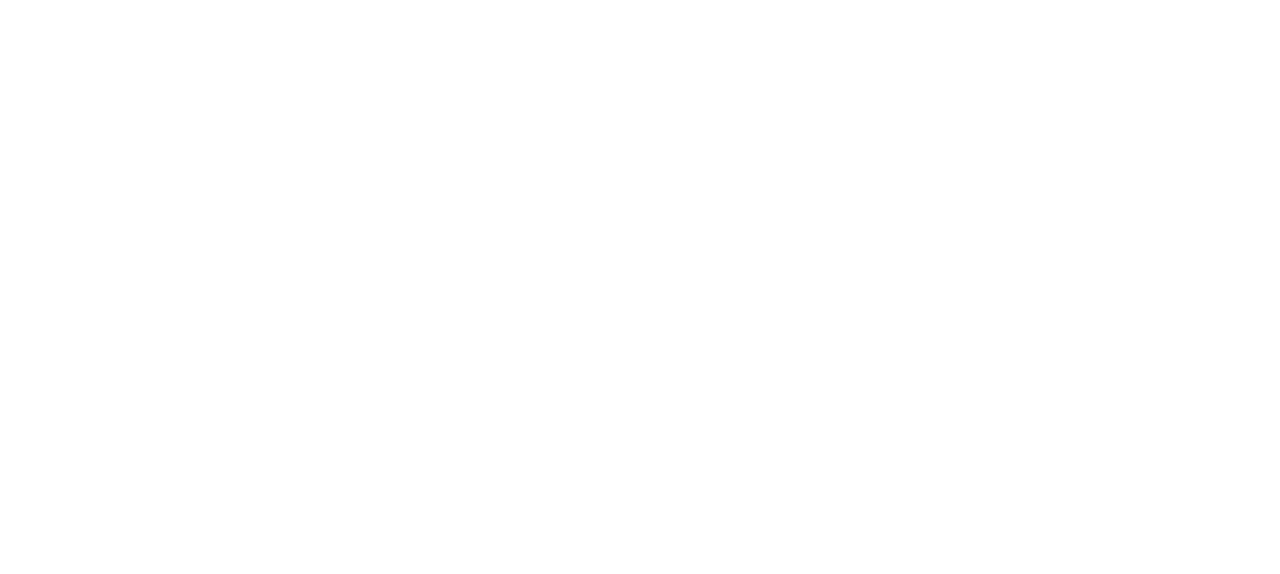
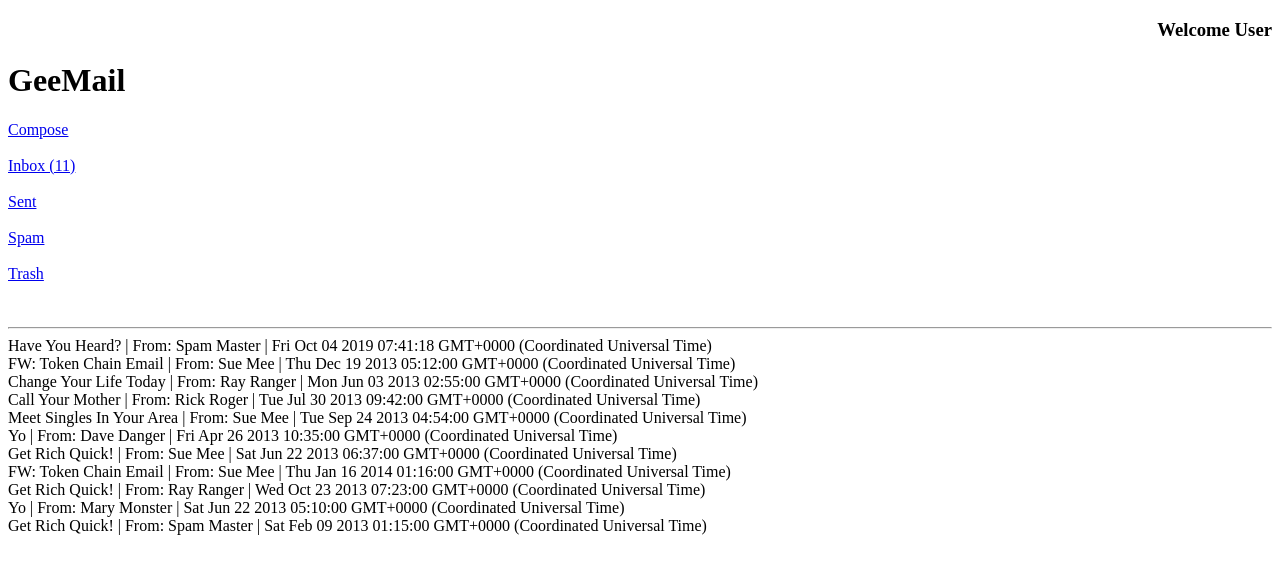
Before and after one commit to mediarcj/geemail, a plain HTML site: page index.html in a window 1280 px wide. Drawn offline with Linux system fonts and the light colour scheme.

Commit message:
complete index file and test

```diff
--- a/index.html
+++ b/index.html
@@ -3,10 +3,95 @@
     <head>
         <script src="js/mail-generator.js"></script>
         <link href="css/style.css" rel="stylesheet" media="screen">
+        <script>
+            window.onload = function(){
+                console.log(geemails);
+            var email = 0;
+            for(var i = 0; i<geemails.length; i++){
+                console.log(geemails[i].date, geemails[i].sender, geemails[i].subject, geemails[i].body);
+                email++;
 
+                var myInbox = document.querySelectorAll("[href='#']")[1];
+                myInbox.innerHTML = "Inbox (" + email + ")";
+                var dateDiv = document.createElement("div");
+                dateDiv.className = "date1";
+                dateDiv.innerHTML = geemails[i].subject + " | " + "From: " + geemails[i].sender + " | " + geemails[i].date;
+                dateDiv.addEventListener("click", displayBody1);
+                messages.appendChild(dateDiv);
+                var bodyDiv = document.createElement("div");
+                bodyDiv.className = "body1";
+                bodyDiv.innerHTML = geemails[i].body;
+                bodyDiv.style.display = "none";
+                dateDiv.appendChild(bodyDiv);
+
+            function displayBody1(){
+                var eventBody1 = this.querySelectorAll(".body1")[0];
+                if(eventBody1.style.display === "block")
+                    {
+                        eventBody1.style.display = "none";
+                    }
+                    else
+                    {
+                        eventBody1.style.display = "block";
+                    }
+                }
+            }
+
+            var emails = 0;
+            var timer = setInterval(newMessage,3000);
+            function newMessage(){
+                console.log(getNewMessage());
+                var genMsg = getNewMessage();
+                emails++;
+
+                var m = email + emails;
+                myInbox.innerHTML = "Inbox (" + m + ")";
+
+                var dateDiv2 = document.createElement("div");
+                dateDiv2.className = "date2";
+                dateDiv2.innerHTML = genMsg.subject + " | " + "From: " + genMsg.sender + " | " + genMsg.date;
+                dateDiv2.addEventListener("click", displayBody2);
+                main.prepend(dateDiv2)
+                var bodyDiv2 = document.createElement("div");
+                bodyDiv2.className = "body2";
+                bodyDiv2.innerHTML = genMsg.body;
+                bodyDiv2.style.display = "none";
+                dateDiv2.appendChild(bodyDiv2);
+
+            function displayBody2(){
+                var eventBody2 = this.querySelectorAll(".body2")[0];
+                if(eventBody2.style.display === "block")
+                    {
+                        eventBody2.style.display = "none";
+                    }
+                    else
+                    {
+                        eventBody2.style.display = "block";
+                    }
+                }
+            }
+            };
+        </script>
     </head>
-
 <body>
-
+    <header align="center">
+        <h3 align="right" >Welcome User</h3>
+        <h1 align="left">GeeMail</h1>
+    </header>
+        <div class="row">
+            <div class="nav">
+                    <a href="#">Compose</a><br /><br />
+                    <a href="#">Inbox</a><br /><br />
+                    <a href="#">Sent</a><br /><br />
+                    <a href="#">Spam</a><br /><br />
+                    <a href="#">Trash</a><br /><br />
+                    <br />
+                    <hr />
+            </div>
+            <div>
+                <div class="container" id="main"></div>
+                <div class="first" id="messages"></div>
+            </div>
+        </div>
 </body>
 </html>
```
Also changed, not shown: 1 other file.
